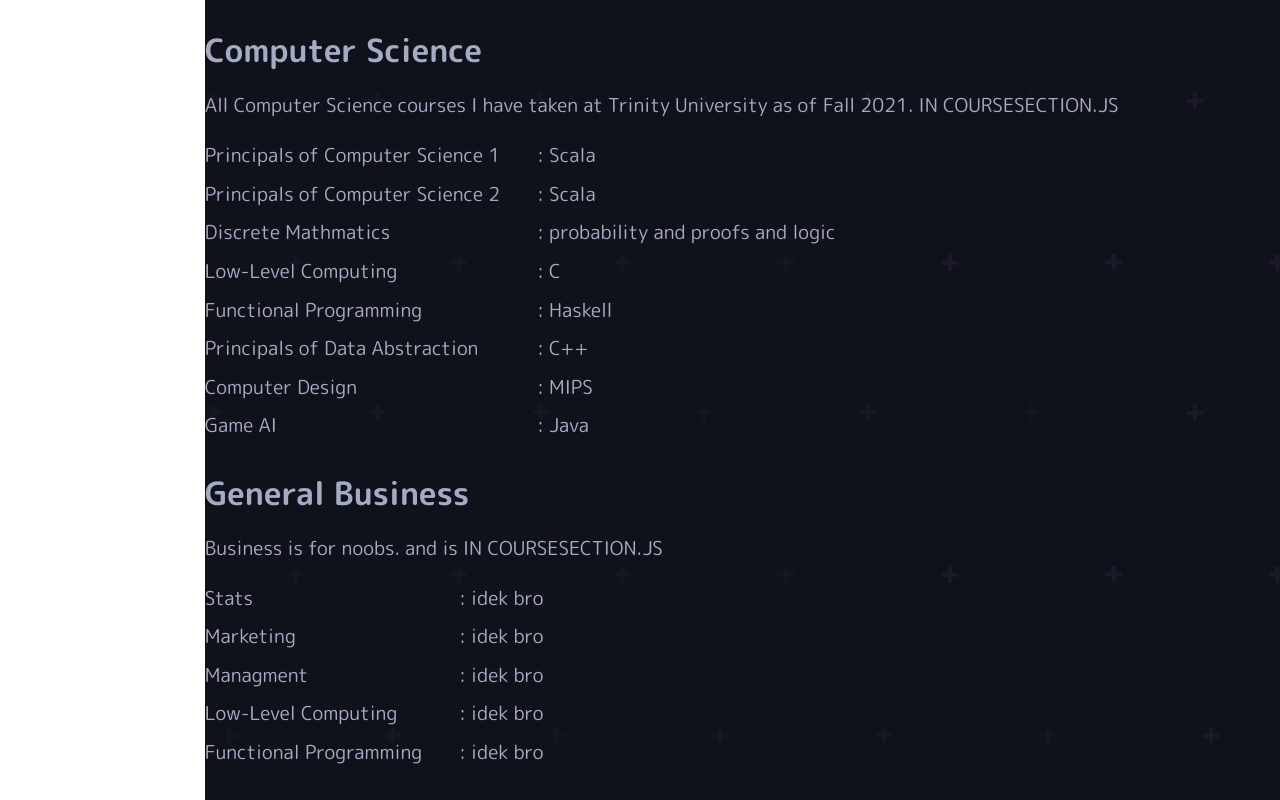
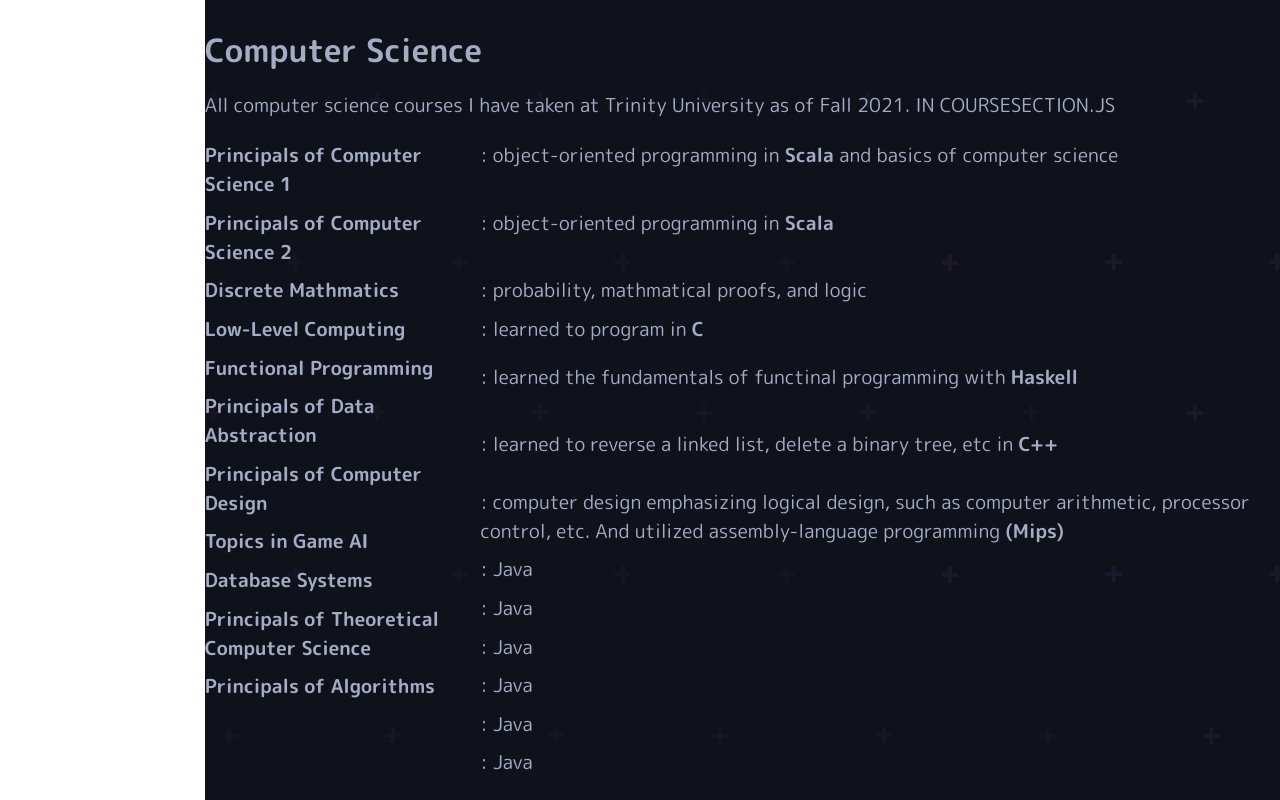
Before and after one commit to brendanpotter00/PersonalWebsite2, a React (Create React App) app in the folder personal-website2/: page /about in a window 1280 px wide. Shown: the part 2160-2960 px from the top of the page. Built offline with nearby package versions, Linux system fonts and the light colour scheme.

Commit message:
details on courses

```diff
--- a/personal-website2/src/Components/CourseSection.js
+++ b/personal-website2/src/Components/CourseSection.js
@@ -7,7 +7,7 @@
             <div className="cs-title">
                 <h4> Computer <span> Science</span></h4>
                 <p className="cs-description">
-                   All Computer Science courses I have taken at Trinity University as of Fall 2021. IN COURSESECTION.JS
+                   All computer science courses I have taken at Trinity University as of Fall 2021. IN COURSESECTION.JS
                 </p>
                 <div className="course-area">
                     <div className="courses">
@@ -17,20 +17,40 @@
                         <p>Low-Level Computing</p>
                         <p>Functional Programming</p>
                         <p>Principals of Data Abstraction</p>
-                        <p>Computer Design</p>
-                        <p>Game AI</p>
-                        <p></p>
+                        <p>Principals of Computer Design</p>
+                        <p>Topics in Game AI</p>
+                        <p>Database Systems</p>
+                        <p>Principals of Theoretical Computer Science</p>
+                        <p>Principals of Algorithms</p>
 
                     </div>
                     <div className="course-specifications">
-                        <p>: Scala</p>
-                        <p>: Scala</p>
-                        <p>: probability and proofs and logic</p>
-                        <p>: C </p>
-                        <p>: Haskell</p>
-                        <p>: C++</p>
-                        <p>: MIPS</p>
+                        <p>: object-oriented programming in <span className="langs">Scala </span>and basics of computer science</p>
+                        <p></p>
+                        <p></p>
+                        <p></p>
+                        <p>: object-oriented programming in <span className="langs">Scala </span></p>
+                        <p></p>
+                        <p></p>
+                        <p></p>
+                        <p>: probability, mathmatical proofs, and logic</p>
+                        <p>: learned to program in <span className="langs">C </span></p>
+                        <p></p>
+                        <p>: learned the fundamentals of functinal programming with <span className="langs">Haskell</span></p>
+                        <p></p>
+                        <p></p>
+                        <p></p>
+                        <p>: learned to reverse a linked list, delete a binary tree, etc in <span className="langs">C++</span></p>
+                        <p></p>
+                        <p></p>
+                        <p>: computer design emphasizing logical design, such as computer arithmetic, processor control, etc. And utilized assembly-language programming <span className="langs">(Mips)</span> </p>
                         <p>: Java</p>
+                        <p>: Java</p>
+                        <p>: Java</p>
+                        <p>: Java</p>
+                        <p>: Java</p>
+                        <p>: Java</p>
+
 
                     </div>
                 </div>
@@ -39,23 +59,20 @@
             <div className="cs-title">
                 <h4> General <span> Business</span></h4>
                 <p className="cs-description">
-                   Business is for noobs. and is IN COURSESECTION.JS
+                    All business courses I have taken at Trinity University as of Fall 2021. IN COURSESECTION.JS
                 </p>
                 <div className="course-area">
                     <div className="courses">
-                        <p>Stats</p>
-                        <p>Marketing</p>
-                        <p>Managment</p>
-                        <p>Low-Level Computing</p>
+                        <p>Principals of Marketing</p>
+                        <p>Principals of Microeconomics</p>
+                        <p>Managment of Organizations</p>
+                        <p>Fundamentals of Info Systems</p>
                         <p>Functional Programming</p>
 
                     </div>
                     <div className="course-specifications">
-                        <p>: idek bro</p>
-                        <p>: idek bro</p>
-                        <p>: idek bro</p>
-                        <p>: idek bro</p>
-                        <p>: idek bro</p>
+
+
 
                     </div>
                 </div>
--- a/personal-website2/src/styles/_course.scss
+++ b/personal-website2/src/styles/_course.scss
@@ -6,6 +6,7 @@
 
     .cs-title{
         margin-left: 2rem;
+
         h4{
             font-size: 2rem;
         }
@@ -25,10 +26,18 @@
 
 .course-area{
     display: flex;
+
+    .courses {
+        font-weight: bold;
+    }
+
     p{
         padding: .3rem 0;
     }
     .course-specifications{
+        .langs {
+            font-weight: bold;
+        }
         margin-left: 2.3rem;
     }
 }
```
